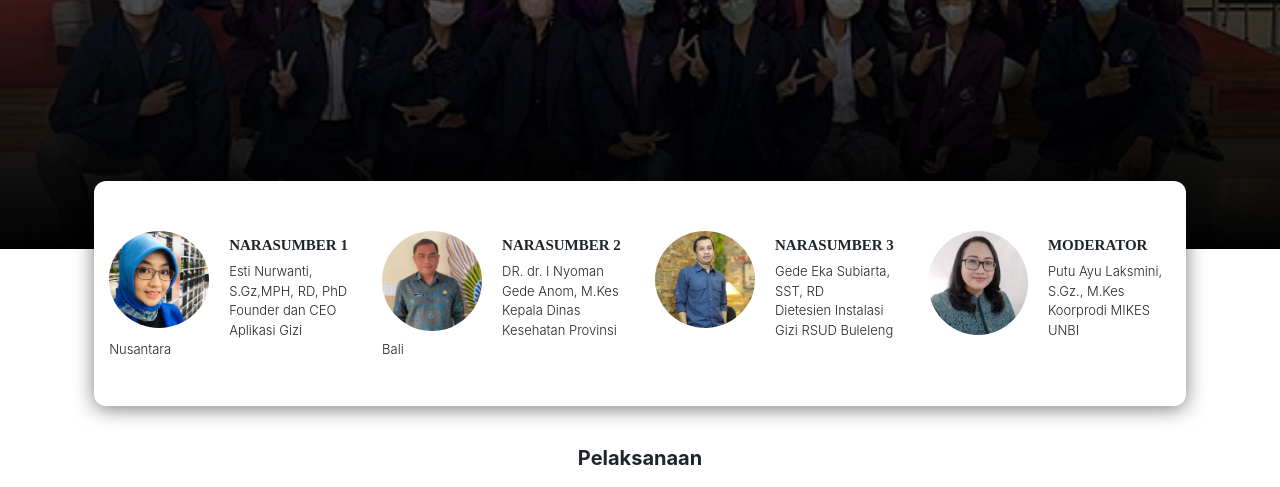
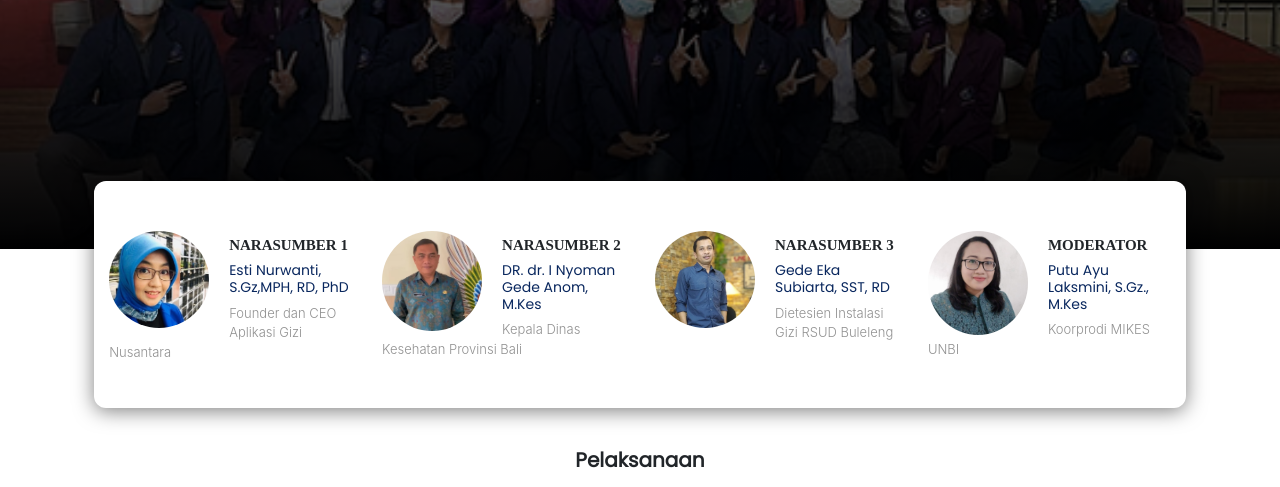
Before and after one commit to Simfaskess/SEMNAS, a plain HTML site: page index.html in a window 1280 px wide. Shown: the part 456-943 px from the top of the page. Drawn offline with nearby package versions, Linux system fonts and the light colour scheme; a web font is replaced by a local one.

Commit message:
fixnolink

```diff
--- a/index.html
+++ b/index.html
@@ -81,22 +81,26 @@
                 <div class="col-lg">
                     <img src="cewe.jpg" alt="Employee" class="float-left" width="100px">
                     <h5>Narasumber 1</h5>
-                    <p>Esti Nurwanti, S.Gz,MPH, RD, PhD <br>Founder dan CEO Aplikasi Gizi Nusantara </p>
+                    <h4>Esti Nurwanti, S.Gz,MPH, RD, PhD</h4>
+                    <p>Founder dan CEO Aplikasi Gizi Nusantara</p>
                 </div>
                 <div class="col-lg">
                     <img src="nar.jpg" alt="Employee" class="float-left" width="100px">
                     <h5>Narasumber 2</h5>
-                    <p>DR. dr. I Nyoman Gede Anom, M.Kes <br>Kepala Dinas Kesehatan Provinsi Bali</p>
+                    <h4>DR. dr. I Nyoman Gede Anom, M.Kes</h4>
+                    <p>Kepala Dinas Kesehatan Provinsi Bali</p>
                 </div>
                 <div class="col-lg">
                     <img src="laki.jpg" alt="Employee" class="float-left" width="100px">
                     <h5>Narasumber 3</h5>
-                    <p>Gede Eka Subiarta, SST, RD <br>Dietesien Instalasi Gizi RSUD Buleleng</p>
+                    <h4>Gede Eka Subiarta, SST, RD </h4>
+                    <p>Dietesien Instalasi Gizi RSUD Buleleng</p>
                 </div>
                 <div class="col-lg">
                     <img src="mode.jpg" alt="Employee" class="float-left" width="100px">
                     <h5>Moderator</h5>
-                    <p>Putu Ayu Laksmini, S.Gz., M.Kes <br>Koorprodi MIKES UNBI</p>
+                    <h4>Putu Ayu Laksmini, S.Gz., M.Kes</h4>
+                    <p>Koorprodi MIKES UNBI</p>
                 </div>
             </div>
             </div>
--- a/style.css
+++ b/style.css
@@ -104,8 +104,15 @@
     font-weight: bold;
     margin-top: 5px;
 }
+.info-panel h4 {
+    margin-top: 5px;
+    font-size: 14px;
+    font-family: 'Poppins', sans-serif;
+    color: #09275e;
+}
 .info-panel p {
     font-weight: 300;
+    color: rgb(145, 145, 145);
 }
 /*Info Panel about*/
 .info-panell {
@@ -133,6 +140,7 @@
     margin-top: 20px;
     text-align: center;
     font-size:small;
+    font-family: 'Poppins', sans-serif;
 }
 .tek {
     font-size: 15px;
```
Also changed, not shown: about.html (+2 -2 lines).
